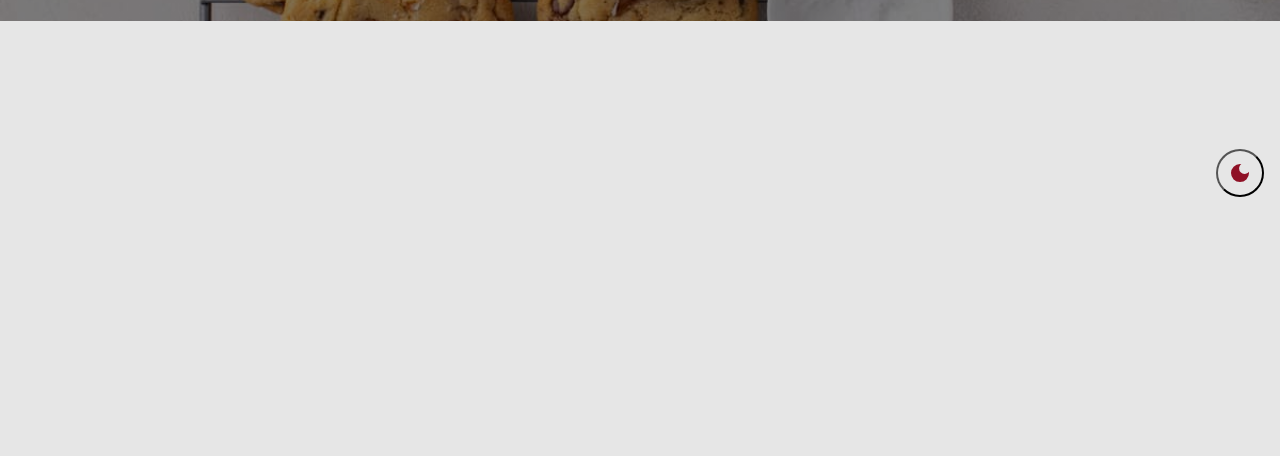
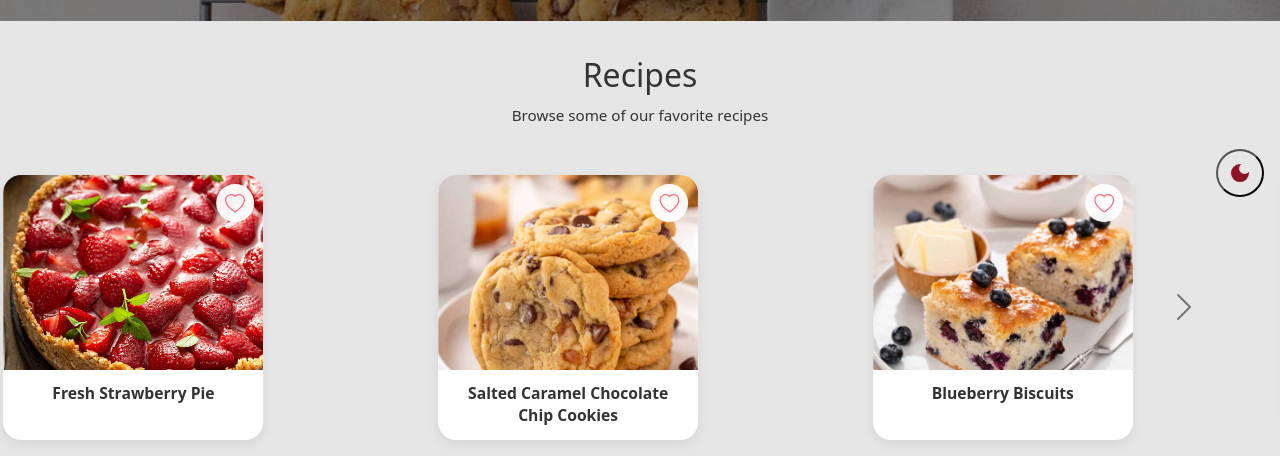
Before and after one commit to CS272-F25/p17, a plain HTML site: page index.html in a window 1280 px wide. Shown: the part 587-1043 px from the top of the page. Before the commit the page ends 800 px from the top, so only its background shows below. Drawn offline with nearby package versions, Linux system fonts and the light colour scheme.

Commit message:
Home - featured recipes carousel

```diff
--- /dev/null
+++ b/home-featured.js
@@ -0,0 +1,49 @@
+document.addEventListener("DOMContentLoaded", async () => {
+  const carouselInner = document.querySelector(
+    "#recipesCarousel .carousel-inner"
+  );
+  if (!carouselInner) return;
+
+  try {
+    const res = await fetch("recipes.json");
+    const recipes = await res.json();
+
+    const featured = recipes.slice(0, 6);
+    const CARDS_PER_SLIDE = 3;
+
+    // featured.forEach((recipe, index) => {
+    //   const item = document.createElement("div");
+    //   item.className = "carousel-item";
+    //   if (index === 0) item.classList.add("active");
+
+    //   const wrapper = document.createElement("div");
+    //   wrapper.className = "d-flex justify-content-center py-3";
+
+    //   const card = createRecipeCard(recipe);
+
+    //   wrapper.appendChild(card);
+    //   item.appendChild(wrapper);
+    //   carouselInner.appendChild(item);
+    // });
+    for (let i = 0; i < featured.length; i += CARDS_PER_SLIDE) {
+      const group = featured.slice(i, i + CARDS_PER_SLIDE);
+
+      const item = document.createElement("div");
+      item.className = "carousel-item";
+      if (i === 0) item.classList.add("active");
+
+      const row = document.createElement("div");
+      row.className =
+        "d-flex justify-content-center gap-4 py-3 flex-wrap recipes-carousel-row";
+
+      group.forEach((recipe) => {
+        const card = createRecipeCard(recipe);
+        row.appendChild(card);
+      });
+      item.appendChild(row);
+      carouselInner.appendChild(item);
+    }
+  } catch (err) {
+    console.error(err);
+  }
+});
--- a/index.css
+++ b/index.css
@@ -1,3 +1,4 @@
+/* === HERO SECTION === */
 .hero-text {
   text-align: center;
   position: absolute;
@@ -84,3 +85,10 @@
 .hero-social a:hover {
   background: rgba(0, 0, 0, 0.75);
 }
+
+/* === RECIPES CAROUSEL === */
+
+#recipesCarousel .carousel-control-prev-icon,
+#recipesCarousel .carousel-control-next-icon {
+  filter: invert(1);
+}
--- a/index.html
+++ b/index.html
@@ -9,6 +9,7 @@
       href="https://cdn.jsdelivr.net/npm/bootstrap@5.3.3/dist/css/bootstrap.min.css"
     />
     <link href="styles.css" rel="stylesheet" />
+    <link href="recipes.css" rel="stylesheet" />
     <link href="index.css" rel="stylesheet" />
     <link
       rel="stylesheet"
@@ -22,8 +23,8 @@
     <!--Global Header and Nav Bar-->
     <my-header></my-header>
     <main class="home-main">
+      <!--Hero Image and Text-->
       <section>
-        <!---->
         <div class="hero-image">
           <div class="hero-text">
             <h1>Baking Club</h1>
@@ -84,8 +85,43 @@
           </div>
         </div>
       </section>
+      <!--Cards?-->
+      <section class="home-recipe-section">
+        <header class="recipes-header">
+          <h2>Recipes</h2>
+          <p class="subtitle">Browse some of our favorite recipes</p>
+        </header>
+        <div
+          id="recipesCarousel"
+          class="carousel slide"
+          data-bs-ride="carousel"
+        >
+          <div class="carousel-inner"></div>
+
+          <button
+            class="carousel-control-prev"
+            type="button"
+            data-bs-target="#recipesCarousel"
+            data-bs-slide="prev"
+          >
+            <span class="carousel-control-prev-icon" aria-hidden="true"></span>
+            <span class="visually-hidden">Previous</span>
+          </button>
+          <button
+            class="carousel-control-next"
+            type="button"
+            data-bs-target="#recipesCarousel"
+            data-bs-slide="next"
+          >
+            <span class="carousel-control-next-icon" aria-hidden="true"></span>
+            <span class="visually-hidden">Next</span>
+          </button>
+        </div>
+      </section>
     </main>
     <my-footer></my-footer>
+    <script src="recipes.js" defer></script>
+    <script src="home-featured.js" defer></script>
     <script src="https://cdn.jsdelivr.net/npm/bootstrap@5.3.3/dist/js/bootstrap.bundle.min.js"></script>
   </body>
 </html>
--- a/styles.css
+++ b/styles.css
@@ -69,7 +69,7 @@ h6,
   --brand-scale: clamp(0.9, 1vw / 100 * 10 + 0.9, 1.1);
 }
 
-/* Global Reset and Typography */
+/* === GLOBAL DEFAULTS AND TYPOGRAPHY === */
 
 * {
   margin: 0;
@@ -85,6 +85,14 @@ body {
   background-color: var(--background);
   color: var(--text);
   font-size: 1rem;
+}
+
+/* Global button styling (size and color) */
+button,
+.btn {
+  /* background-color: var(--secondary); */
+  /* Accessible sized button */
+  min-height: 44px;
 }
 
 main {
@@ -116,7 +124,7 @@ a:hover {
   text-decoration: underline;
 }
 
-/* Nav Bar / Header*/
+/* === NAVIGATION / HEADER === */
 
 .custom-nav {
   background: var(--background);
@@ -246,14 +254,6 @@ a.navbar-brand.brand-logo:focus {
   background-color: transparent;
 }
 
-/* Global button styling (size and color) */
-button,
-.btn {
-  /* background-color: var(--secondary); */
-  /* Accessible sized button */
-  min-height: 44px;
-}
-
 /* Theme Switch Button  */
 
 #theme-switch {
```
